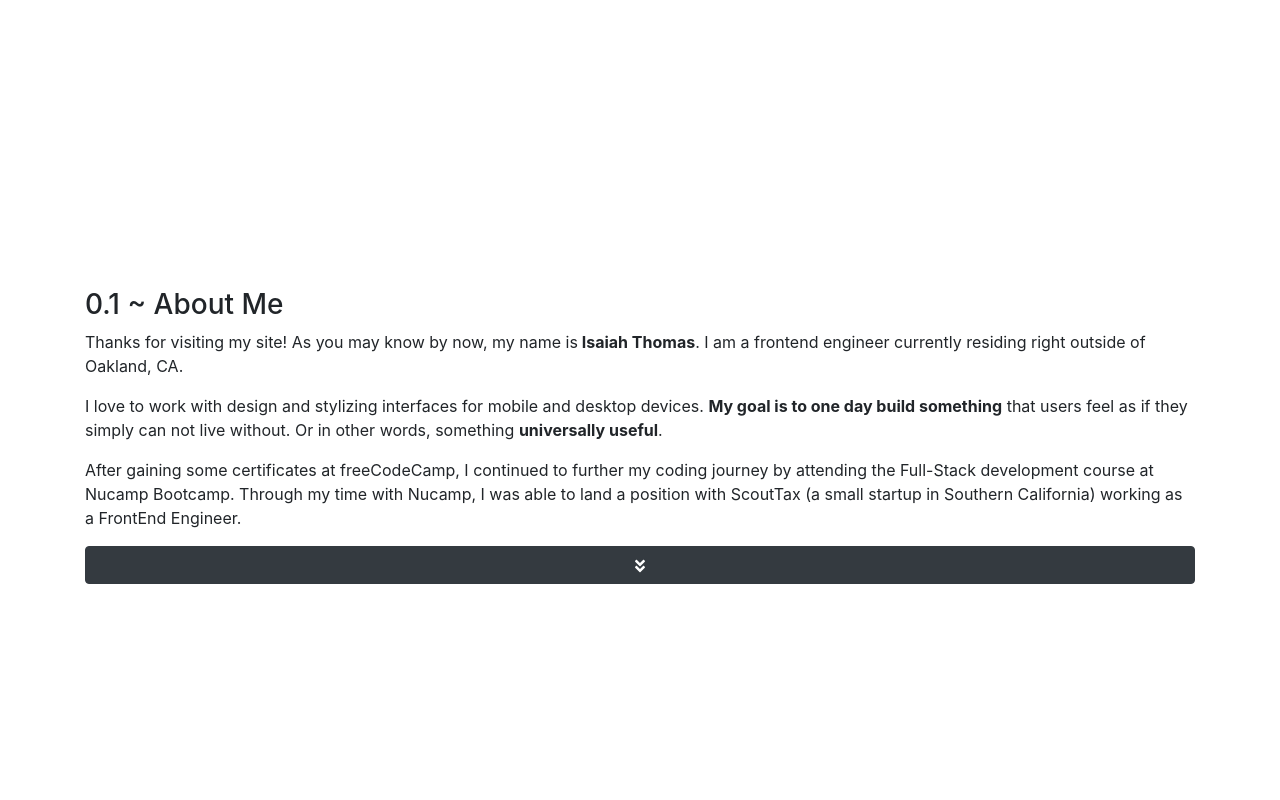
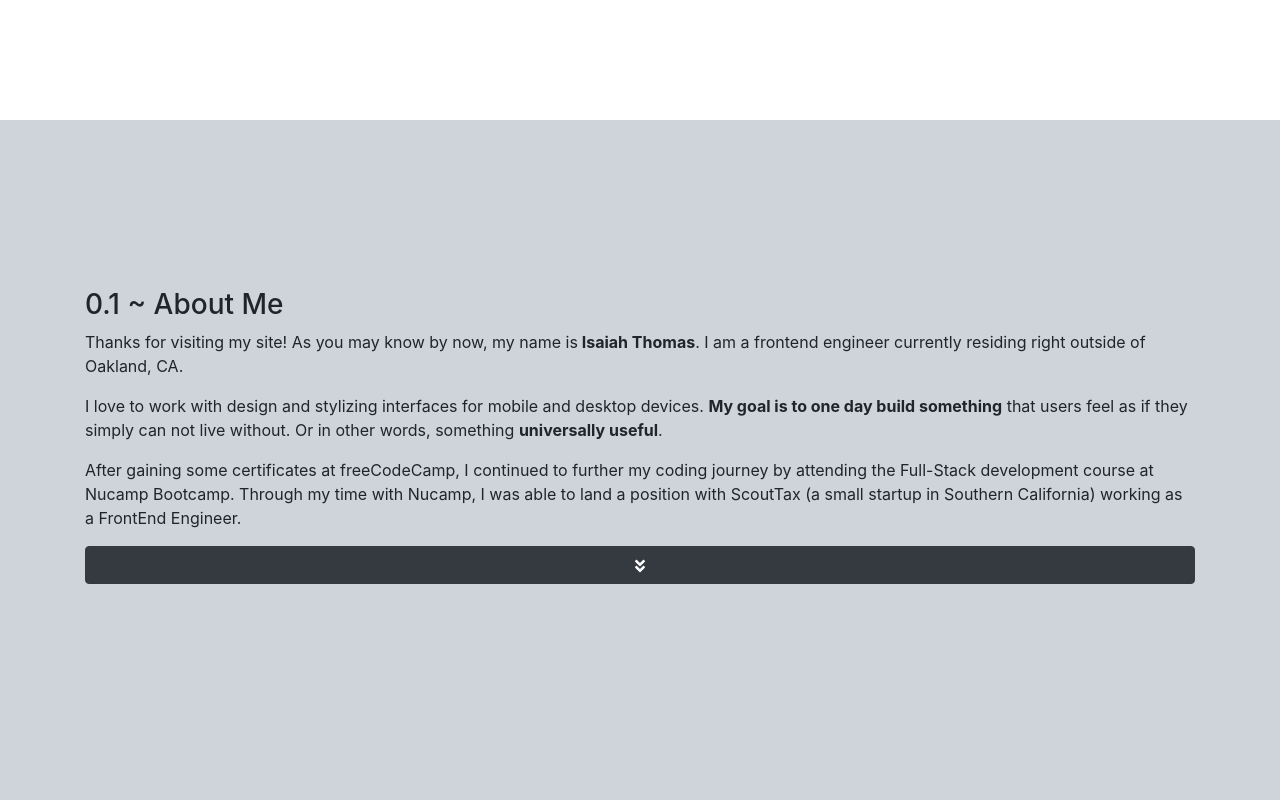
Before and after one commit to zaycation/zaycationdev-react002, a React (Create React App) app: page / in a window 1280 px wide. Shown: the part 680-1480 px from the top of the page. Built offline with nearby package versions, Linux system fonts and the light colour scheme.

Commit message:
bg color changes

```diff
--- a/src/App.css
+++ b/src/App.css
@@ -30,3 +30,8 @@
 .hashlink-active-email:hover {
   color: black;
 }
+
+.about,
+.portf {
+  background-color: #ced4da;
+}
--- a/src/App.js
+++ b/src/App.js
@@ -17,6 +17,8 @@ function App() {
         </div>
         <body>
           <div className="lander" id="main">
+            <br />
+            <br />
             <br />
             <br />
             <br />
```
Also changed, not shown: src/components/ExpComponent.js (+0 -21 lines), src/components/PortfolioComponent.js (+0 -11 lines).
